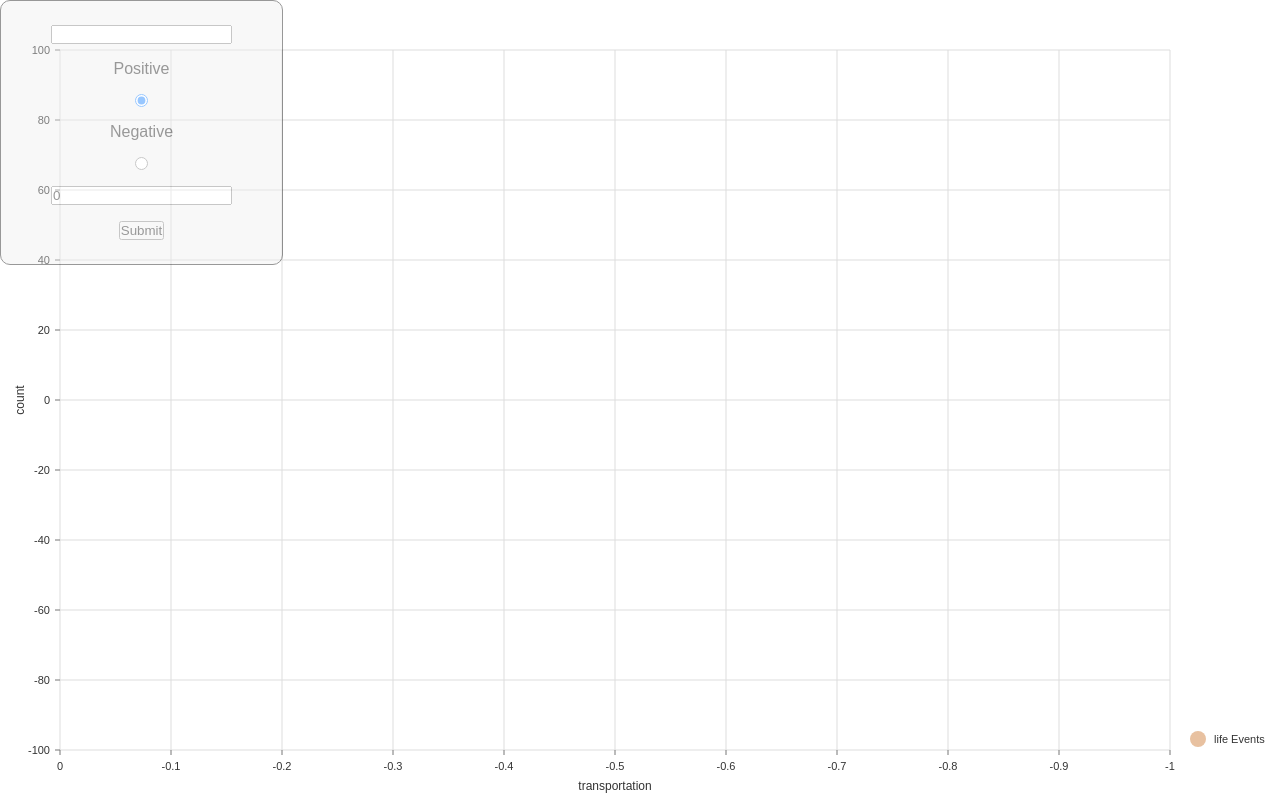
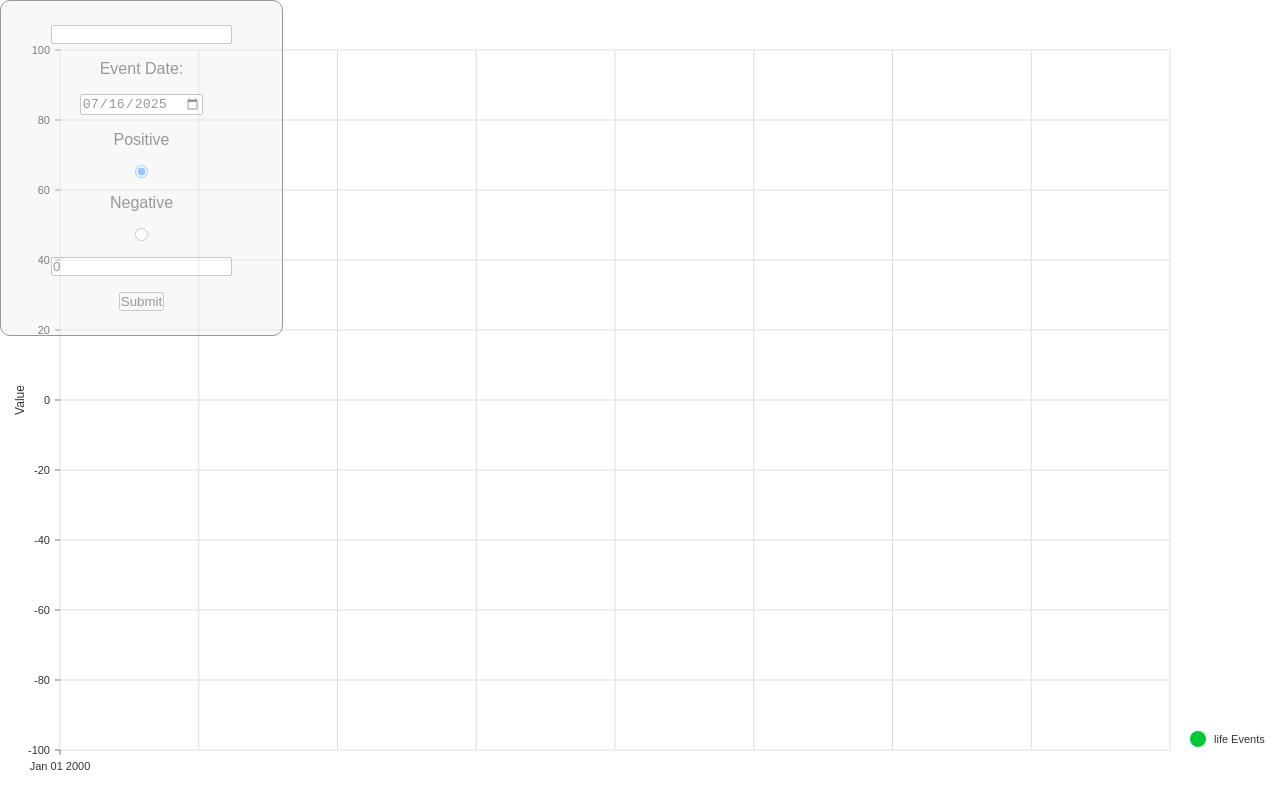
Before and after one commit to Yathaartha/life-in-lines, a React (Vite) app: page /home in a window 1280 px wide. Built offline with nearby package versions, Linux system fonts and the light colour scheme.

Commit message:
feat: use time for x-axis

```diff
--- a/src/components/lifeline/LifeLine.tsx
+++ b/src/components/lifeline/LifeLine.tsx
@@ -2,13 +2,17 @@ import { ResponsiveLine } from "@nivo/line";
 import type { LifeEvent } from "../../views/home/HomePage";
 
 export const LifeLine = ({ data }: { data: LifeEvent[] }) => {
+  const sortedData = [...data].sort(
+    (a, b) => new Date(a.x).getTime() - new Date(b.x).getTime()
+  );
+
   return (
     <ResponsiveLine /* or Line for fixed dimensions */
       curve="monotoneX"
       data={[
         {
           id: "life Events",
-          data: data,
+          data: sortedData,
         },
       ]}
       margin={{ top: 50, right: 110, bottom: 50, left: 60 }}
@@ -19,15 +23,11 @@ export const LifeLine = ({ data }: { data: LifeEvent[] }) => {
         stacked: true,
         reverse: false,
       }}
-      xScale={{
-        type: "linear",
-        min: 0,
-        max: data.length - 1,
-        stacked: true,
-        reverse: false,
-      }}
-      axisBottom={{ legend: "transportation", legendOffset: 36 }}
-      axisLeft={{ legend: "count", legendOffset: -40 }}
+      xScale={{ type: "time", format: "%Y-%m-%d", precision: "day" }}
+      axisBottom={{ format: "%b %d %Y", tickValues: "every 1 month" }}
+      axisLeft={{ legend: "Value", legendOffset: -40 }}
+      enableArea={true}
+      colors={["#00c936", "#ff0000"]}
       pointSize={10}
       pointColor={{ theme: "background" }}
       pointBorderWidth={2}
--- a/src/views/home/HomePage.tsx
+++ b/src/views/home/HomePage.tsx
@@ -5,8 +5,9 @@ import { Form } from "./HomePage.css";
 
 export type LifeEvent = {
   // id: string;
-  x: number;
+  x: Date;
   y: number;
+  name: string;
 };
 
 const lifeEvents: LifeEvent[] = [];
@@ -15,10 +16,11 @@ export const HomePage = () => {
   const [eventTitle, setEventTitle] = useState("");
   const [eventType, setEventType] = useState("positive");
   const [eventValue, setEventValue] = useState(0);
+  const [eventDate, setEventDate] = useState<Date>(new Date());
 
   return (
     <HomePageBackground
-      bgColor={`${eventType === "positive" ? "#ff0000" : "#00c936"}`}
+      bgColor={`${eventType === "positive" ? "#00c936" : "#ff0000"}`}
       bgOpacity={eventValue / 100}>
       <FormWrapper>
         {/* <h1>Welcome to Life in Lines</h1> */}
@@ -27,9 +29,11 @@ export const HomePage = () => {
           onSubmit={(e) => {
             e.preventDefault();
             lifeEvents.push({
-              x: lifeEvents.length,
+              // format date to match YYYY-MM-DD
+              x: eventDate,
               // id: eventTitle,
               y: eventValue * (eventType === "positive" ? 1 : -1),
+              name: eventTitle,
             });
             setEventTitle("");
             setEventType("positive");
@@ -39,6 +43,18 @@ export const HomePage = () => {
             type="text"
             value={eventTitle}
             onChange={(e) => setEventTitle(e.target.value)}
+          />
+
+          <label htmlFor="eventDate">Event Date:</label>
+          <input
+            type="date"
+            required
+            id="eventDate"
+            value={eventDate.toISOString().split("T")[0]}
+            onChange={(e) => {
+              const date = new Date(e.target.value);
+              setEventDate(date);
+            }}
           />
           <label htmlFor="positive">Positive</label>
           <input
```
Also changed, not shown: src/components/utils/getAreaColor.ts (added, +42 -0 lines).
